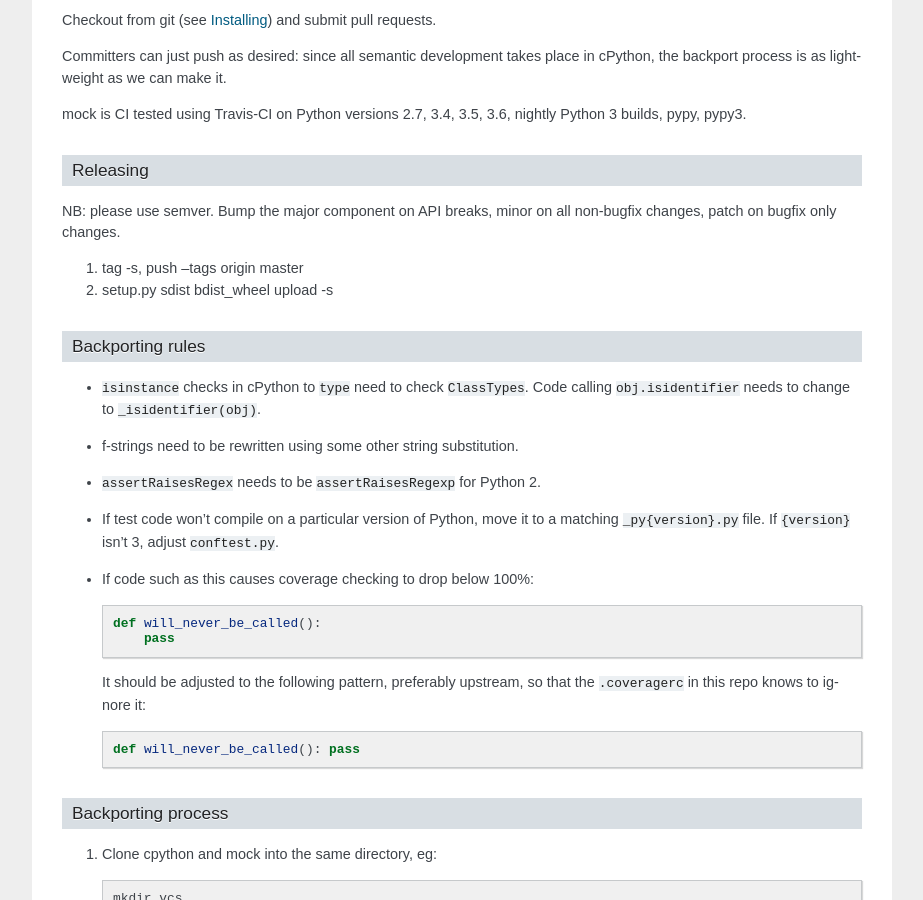
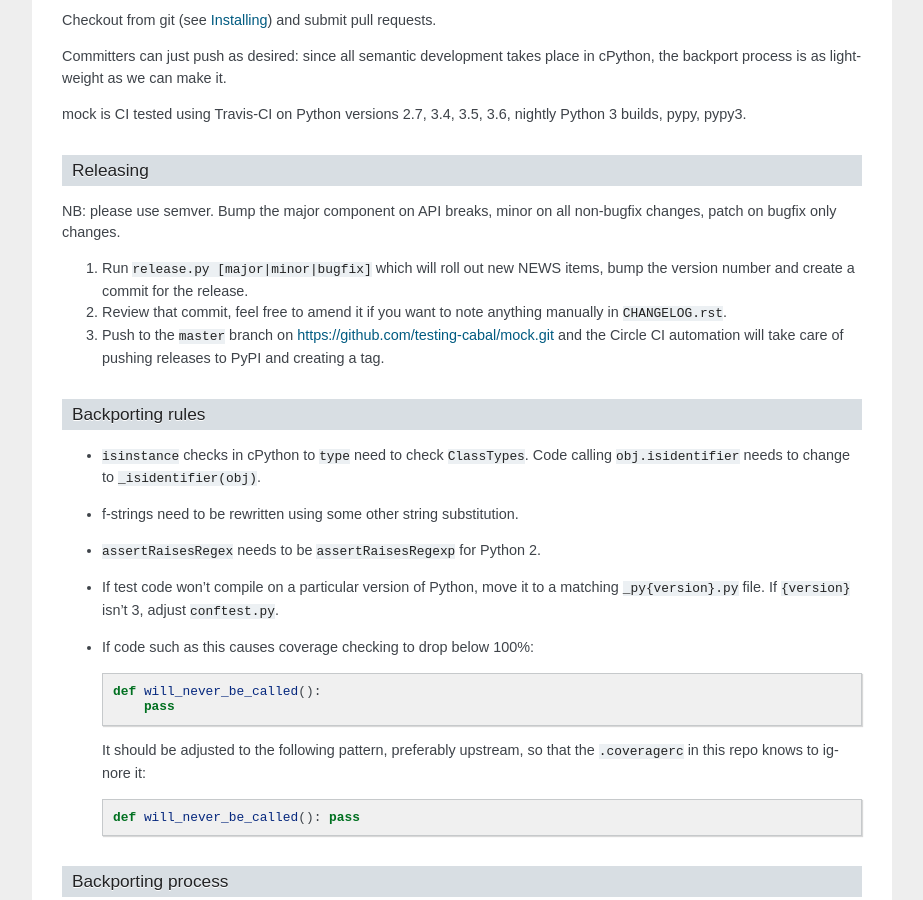
Before and after one commit to testing-cabal/mock, a Sphinx documentation site: the page built from docs/index.txt, in a window 1280 px wide and 900 px high, scrolled down 1161 px. Shown: the whole window, without its empty margins (198-1121 px from the left). Built offline with Sphinx 7.4.7, drawn with Linux system fonts in a browser that asks for light colours; the version number could not be read and is left out.

Commit message:
New release instructions.

```diff
--- a/docs/index.txt
+++ b/docs/index.txt
@@ -86,9 +86,16 @@ Releasing
 NB: please use semver. Bump the major component on API breaks, minor on all
 non-bugfix changes, patch on bugfix only changes.
 
-1. tag -s, push --tags origin master
-2. setup.py sdist bdist_wheel upload -s
+1. Run ``release.py [major|minor|bugfix]`` which will roll out new
+   NEWS items, bump the version number and create a commit for the release.
 
+2. Review that commit, feel free to amend it if you want to note anything
+   manually in ``CHANGELOG.rst``.
+
+3. Push to the ``master`` branch on
+   https://github.com/testing-cabal/mock.git and the Circle CI
+   automation will take care of pushing releases to PyPI and
+   creating a tag.
 
 Backporting rules
 -----------------
```
